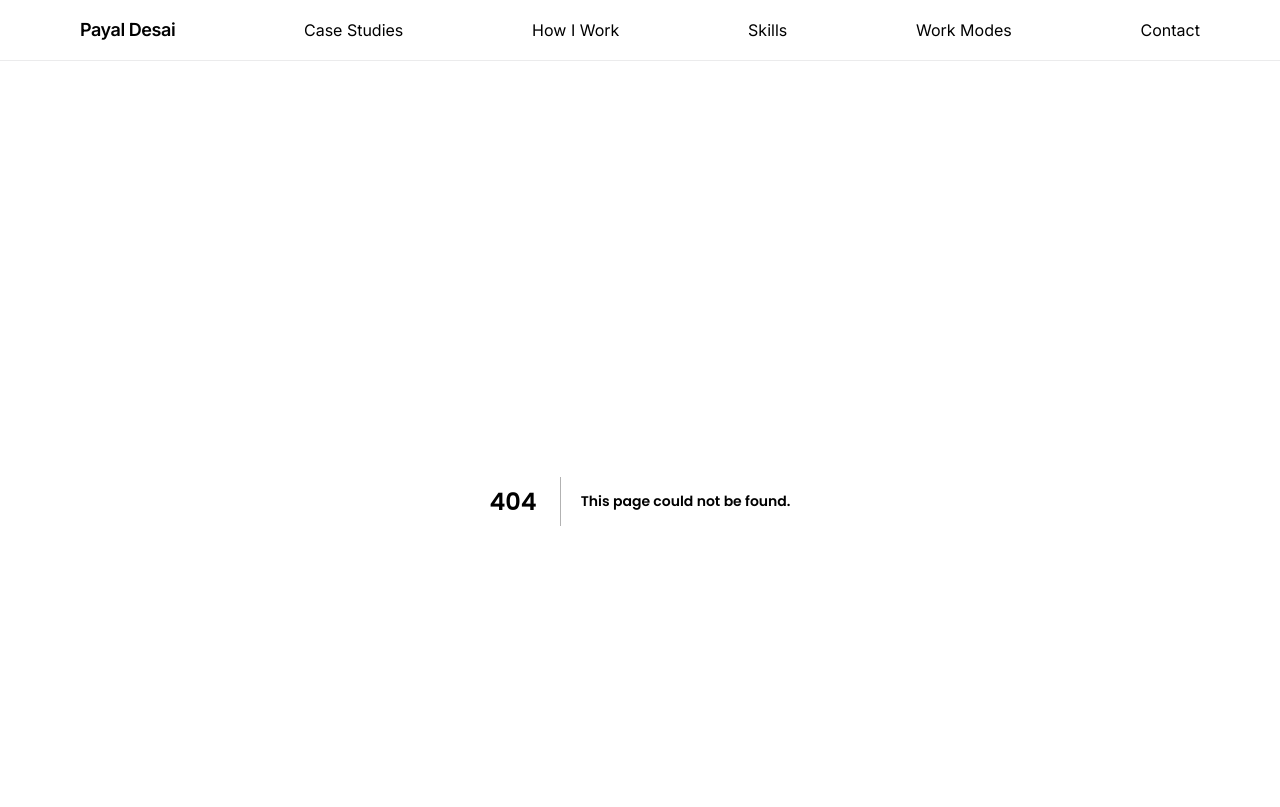
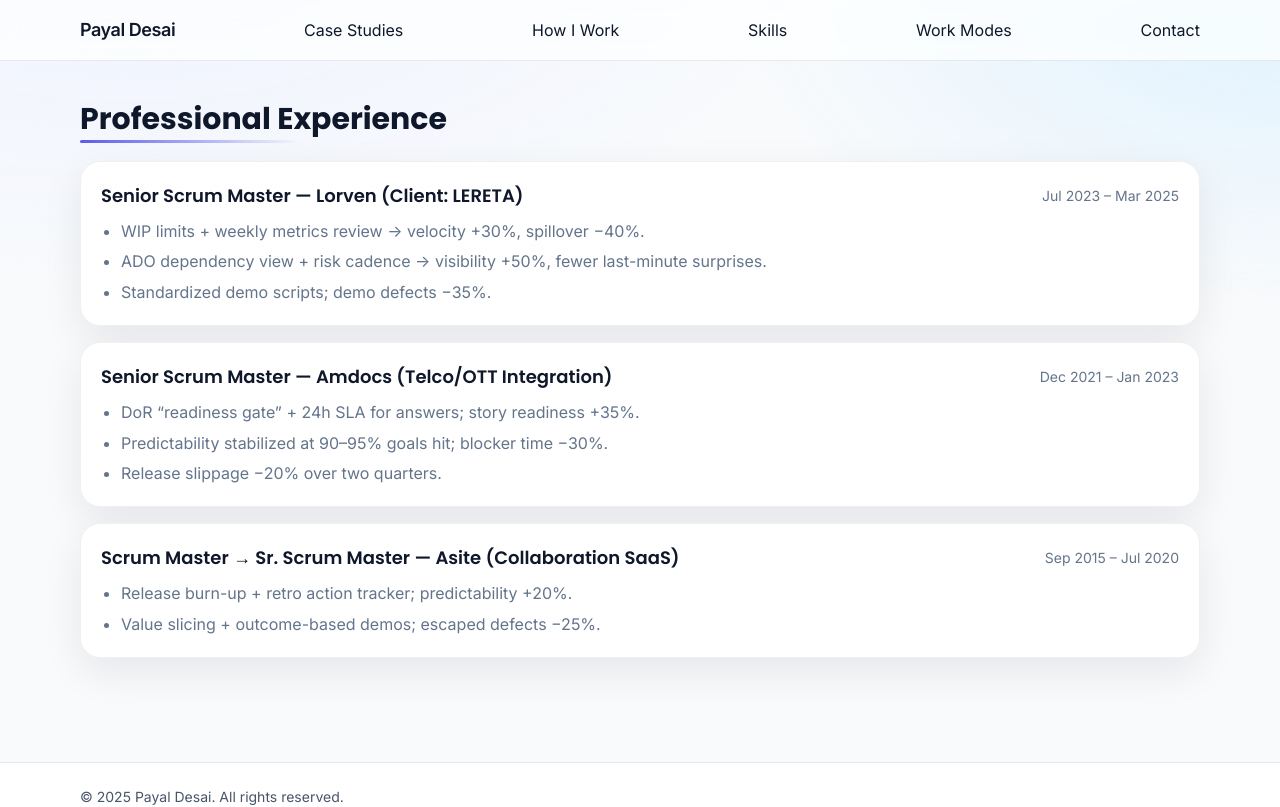
Before and after one commit to dirghak/Payal-Desai, a Next.js app: page /experience in a window 1280 px wide. Before the commit this address had no page. Shown: the top 807 px of the page. Built offline with nearby package versions, Linux system fonts and the light colour scheme.

Commit message:
Create page.tsx

```diff
--- /dev/null
+++ b/app/experience/page.tsx
@@ -0,0 +1,50 @@
+const roles = [
+  {
+    title:'Senior Scrum Master',
+    org:'Lorven (Client: LERETA)',
+    time:'Jul 2023 – Mar 2025',
+    points:[
+      'WIP limits + weekly metrics review → velocity +30%, spillover −40%.',
+      'ADO dependency view + risk cadence → visibility +50%, fewer last-minute surprises.',
+      'Standardized demo scripts; demo defects −35%.'
+    ]
+  },
+  {
+    title:'Senior Scrum Master',
+    org:'Amdocs (Telco/OTT Integration)',
+    time:'Dec 2021 – Jan 2023',
+    points:[
+      'DoR “readiness gate” + 24h SLA for answers; story readiness +35%.',
+      'Predictability stabilized at 90–95% goals hit; blocker time −30%.',
+      'Release slippage −20% over two quarters.'
+    ]
+  },
+  {
+    title:'Scrum Master → Sr. Scrum Master',
+    org:'Asite (Collaboration SaaS)',
+    time:'Sep 2015 – Jul 2020',
+    points:[
+      'Release burn-up + retro action tracker; predictability +20%.',
+      'Value slicing + outcome-based demos; escaped defects −25%.'
+    ]
+  }
+]
+
+export default function ExperiencePage(){
+  return (
+    <div className="space-y-6">
+      <h1 className="text-3xl font-bold section-title">Professional Experience</h1>
+      <div className="space-y-4">
+        {roles.map(r=>(
+          <article key={r.title} className="card space-y-2">
+            <div className="flex items-center justify-between gap-3 flex-wrap">
+              <h2 className="text-lg font-semibold">{r.title} — <span className="font-normal">{r.org}</span></h2>
+              <span className="text-muted text-sm">{r.time}</span>
+            </div>
+            <ul className="list-disc pl-5 text-muted space-y-1">{r.points.map(p=><li key={p}>{p}</li>)}</ul>
+          </article>
+        ))}
+      </div>
+    </div>
+  )
+}
```
